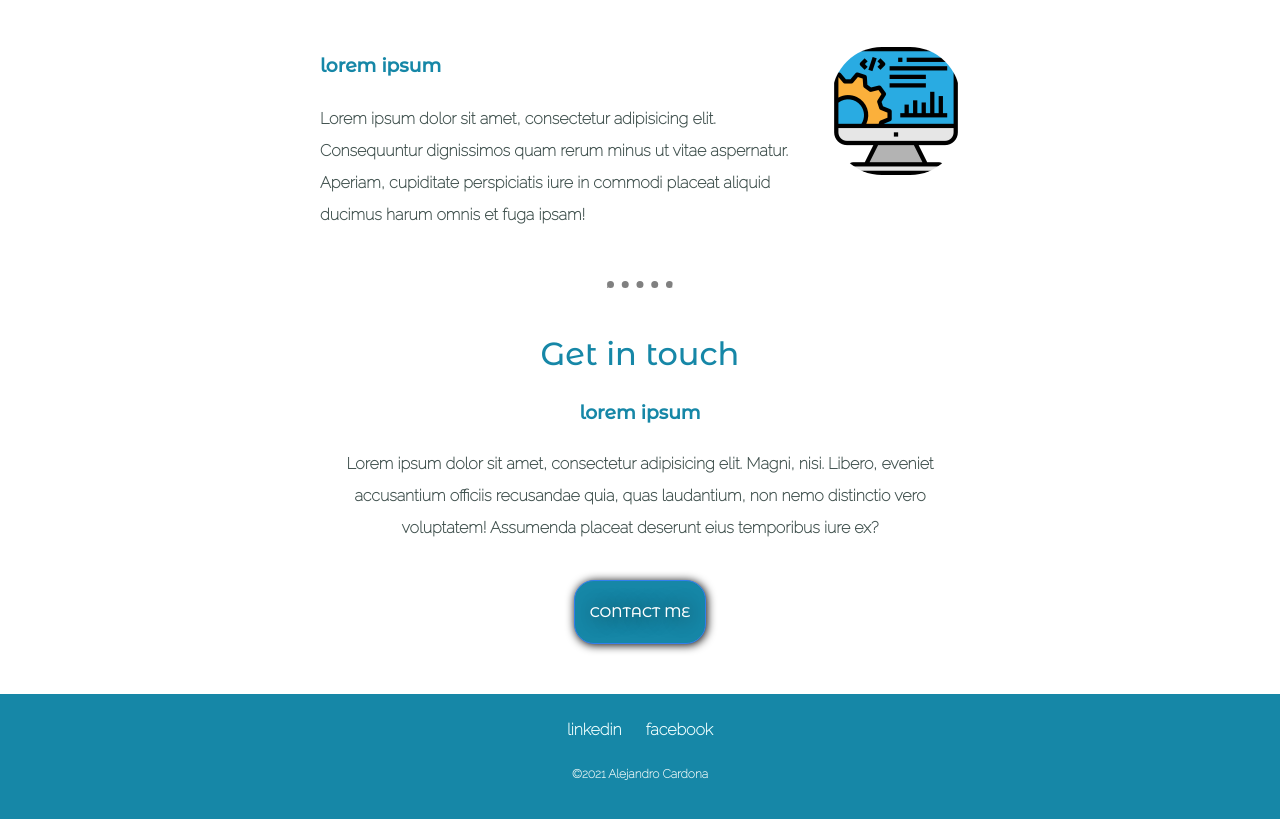
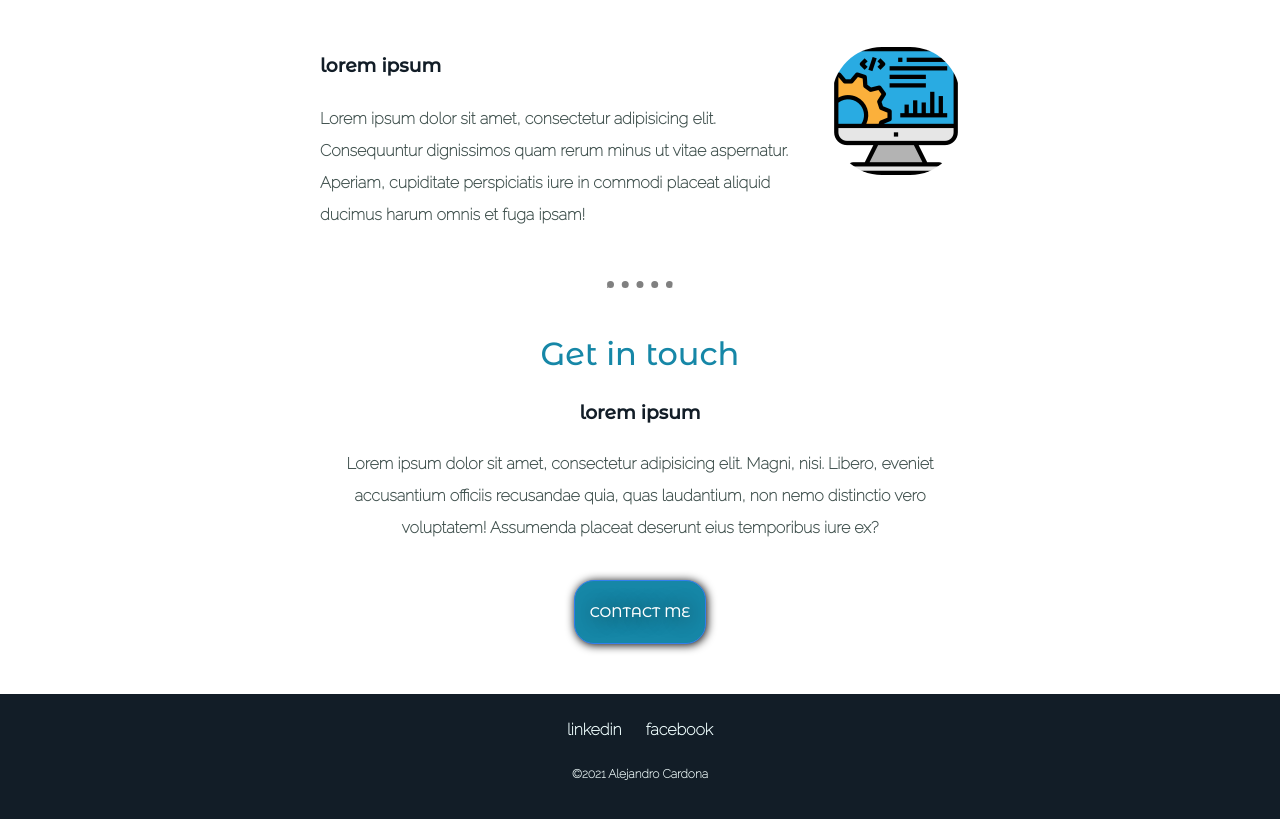
Before and after one commit to Dalcamo/Cv, a plain HTML site: page index.html in a window 1280 px wide. Shown: the part 1733-2552 px from the top of the page. Drawn offline with Linux system fonts and the light colour scheme; a web font is replaced by a local one.

Commit message:
Add files via upload

```diff
--- a/css/style.css
+++ b/css/style.css
@@ -21,7 +21,7 @@ h1 {
   line-height: 2;
 }
 body {
-  margin: 0;
+  margin: 0 auto 0 auto;
   font-family: "Raleway", sans-serif;
   text-align: center;
   font-weight: 600;
@@ -37,7 +37,7 @@ h2 {
 }
 h3 {
   font-family: "Montserrat Alternates", sans-serif;
-  color: #1687a7;
+  color: #121d27;
 }
 
 .top-container {
@@ -49,7 +49,7 @@ h3 {
 
 .bottom-container {
   padding-top: 20px;
-  background-color:#1687a7;
+  background-color:#121d27;
   padding: 20px;
   color: azure;
 
```
